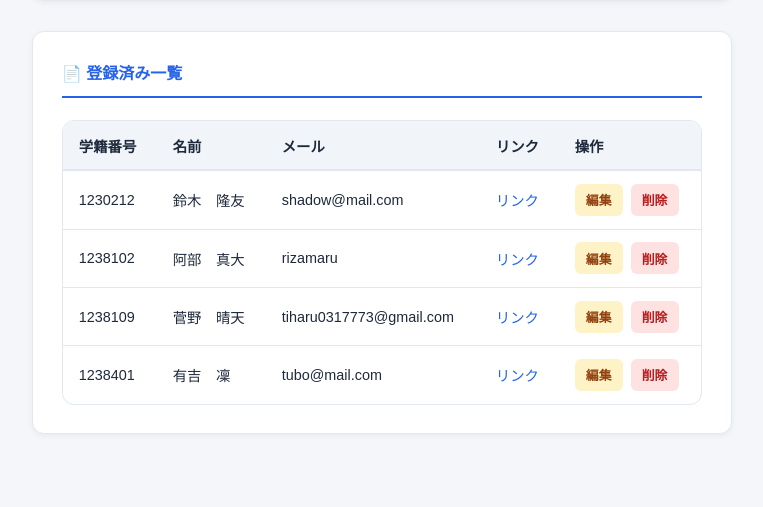
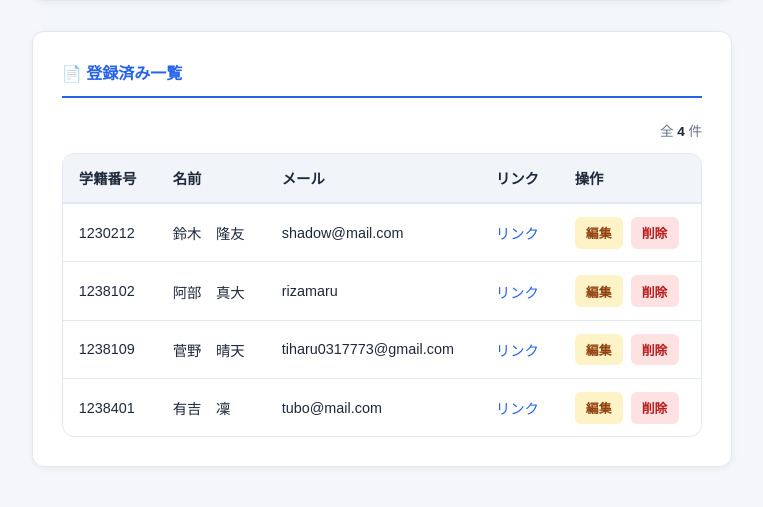
Before and after one commit to ti-kun/Sotsuken_HomePage, a PHP site: page /html/vote_admin.html in a window 1280 px wide. Shown: the part 613-1120 px from the top of the page, without its empty margins (258-1021 px from the left). Before the commit the page ends 1047 px from the top, so only its background shows below. Run offline with PHP 8.4, Linux system fonts and the light colour scheme; data comes from the database, SQL or seed files in the repository; style sheets or scripts are compiled from the project's sources.

Commit message:
わけわからんくなってきたからいったんちゃんと動いてるとこまで

```diff
--- a/css/vote.scss
+++ b/css/vote.scss
@@ -108,7 +108,7 @@ body {
     .table-wrap {
         overflow-x: auto;
         overflow-y: auto;
-        max-height: 600px;
+        max-height: 470px;
         border-radius: 18px;
         background: #ffffff;
         box-shadow: inset 0 0 0 1px #d8e2ee;
--- a/css/vote_admin.scss
+++ b/css/vote_admin.scss
@@ -193,6 +193,20 @@ button {
     }
 }
 
+.count-bar {
+    margin-bottom: .8rem;
+
+    text-align: right;
+
+    font-size: .85rem;
+
+    color: var(--muted);
+
+    strong {
+        color: var(--text);
+    }
+}
+
 .table-wrap {
     overflow-x: auto;
 
--- a/html/vote_admin.html
+++ b/html/vote_admin.html
@@ -88,6 +88,11 @@
 
         <div class="card">
             <h2>📄 登録済み一覧</h2>
+
+            <div class="count-bar">
+                全 <strong id="student-count">0</strong> 件
+            </div>
+
             <div class="table-wrap">
                 <table>
                     <thead>
--- a/js/vote_admin.js
+++ b/js/vote_admin.js
@@ -184,6 +184,10 @@ async function deleteStudent(no) {
 
 /**一覧表示 */
 function renderStudents(data) {
+    document.getElementById(
+        'student-count'
+    ).textContent = data.length;
+
     tbody.innerHTML = data.map(student => `
         <tr>
             <td>${student.No}</td>
```
Also changed, not shown: php/check_no.php (+32 -19 lines).
